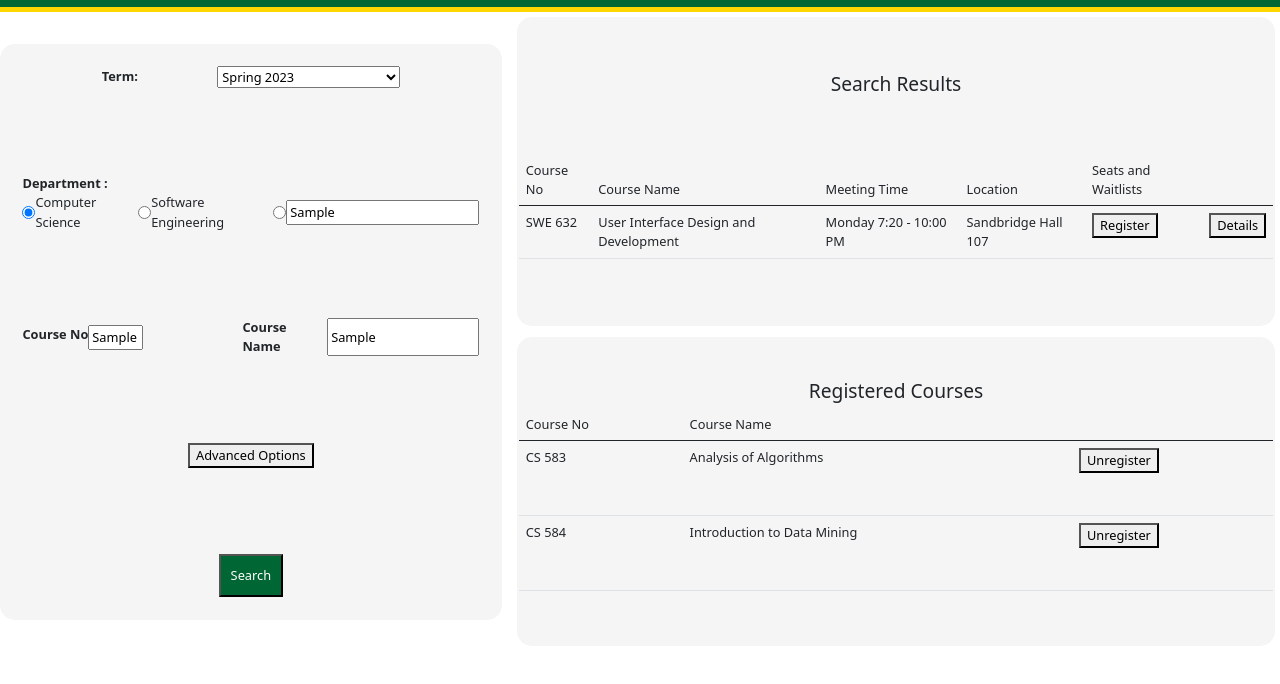
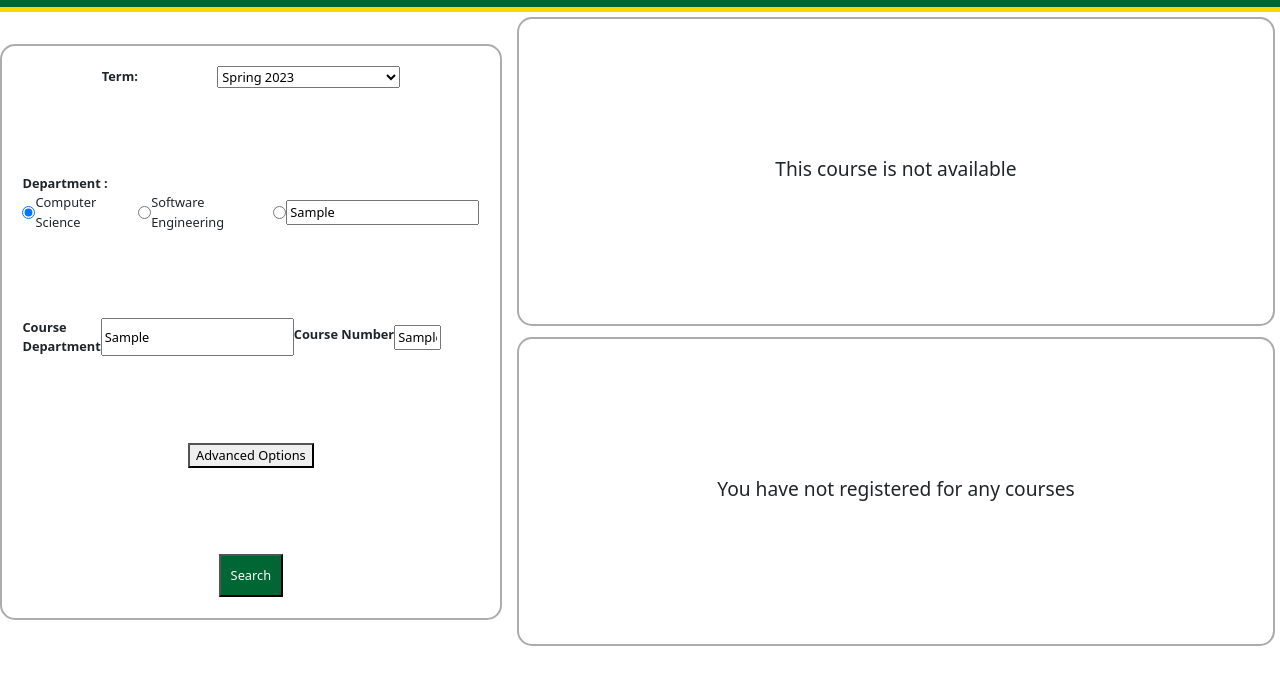
Before and after one commit to praneethravuri/Patriot-Board, a plain HTML site: page Registration.html in a window 1280 px wide. Both pictures are taken after typing "Sample", "Sample", "Sample" into the empty fields and a click on the button "Search". Shown: the part 80-764 px from the top of the page. Drawn offline with nearby package versions, Linux system fonts and the light colour scheme.

Commit message:
Implemented course searching and displaying

```diff
--- a/CSS/registration.css
+++ b/CSS/registration.css
@@ -31,10 +31,10 @@ form {
       align-self: center;
       width: 98%;
       height: 90%;
-      border: 2px solid whitesmoke;
+      border: 2px solid rgb(172, 172, 172);
       border-radius: 15px;
       padding: 4%;
-      background-color: whitesmoke;
+      background-color: white;
       justify-content: space-between;
       }
 
@@ -78,9 +78,9 @@ margin:0.7%;
 flex-direction: column;
 justify-content : space-evenly;
      align-items: center;
-      border: 2px solid whitesmoke;
+      border: 2px solid rgb(172, 172, 172);;
     border-radius: 15px;
-    background-color: whitesmoke;
+    background-color: white;
 display: flex;
 }
 
@@ -90,9 +90,9 @@ margin:0.7%;
 flex-direction: column;
 justify-content : center;
 align-items: center;
-border: 2px solid whitesmoke;
+border: 2px solid rgb(172, 172, 172);;
 border-radius: 15px;
-background-color: whitesmoke;
+background-color: white;
 display: flex;
 
 }
@@ -120,3 +120,8 @@ label{
 font-weight: bold;
 display : flex;
 }
+
+.table, .table td, .table tr{
+    text-align: center;
+    border: 2px solid black;
+}
--- /dev/null
+++ b/JS/registration.js
@@ -0,0 +1,58 @@
+function showPWField() {
+    var id = document.getElementById("AdvancedSearch");
+    if (id.style.display === "none") {
+        id.style.cssText = "display: flex; flex-direction:column; min-height: 20%; justify-content: space-between;";
+    } else {
+        id.style.display = "none";
+    }
+}
+
+function showPW() {
+    var id = document.getElementById("results");
+    if (id.style.display === "none") {
+        id.style.cssText = "display: flex;";
+    } else {
+        id.style.display = "none";
+    }
+}
+
+async function readJSONFile(url) {
+    const data = await $.getJSON(url);
+    return data;
+}
+
+let courseList = await readJSONFile("http://localhost:8080/JSON/courseList.json");
+
+$(document).ready(function(){
+    $("#registered-courses-table").hide();
+    $("#courses-status").text("You have not registered for any courses");
+});
+
+function showResults(course, courseList){
+    document.getElementById("results").style.display = "block";
+    $(document).ready(function(){
+        let row = "<tr>"
+        row += "<td>" + course + "</td>"
+        row += "<td>" + courseList[course].instrName + "</td>"
+        row += "<td>" + courseList[course].location + "</td>"
+        row += "<td>" + courseList[course].timings + "</td>"
+        course = course.split(" ");
+        course = course[0] + "-" + course[1];
+        row += "<td><button onclick = 'addCourse()' id = 'add-class' class=" + course + ">Add Course</button></td>"
+        $("#search-result-course").append(row);
+    });
+}
+
+
+
+$(document).ready(function(){
+    $("#search-btn").click(function(){
+        let course = ($("#dcode").val() + " " + $("#cno").val()).toUpperCase();
+        if(course in courseList){
+            showResults(course, courseList);
+        }
+        else{
+            $("#search-result").text("This course is not available");
+        }
+    });
+});
--- a/JSON/courseList.json
+++ b/JSON/courseList.json
@@ -33,5 +33,35 @@
         "instrName" : "Michael Brown",
         "location" : "Art and Design Building | Room: 1040",
         "timings" : "Tuesday | 9:00am - 11:40am"
+    },
+    "STAT 550" : {
+        "instrName" : "Jennifer Kim",
+        "location" : "Exploratory Hall | Room: 2040",
+        "timings" : "Monday | 9:00am - 11:40am"
+    },
+    "MATH 650" : {
+        "instrName" : "David Lee",
+        "location" : "Art and Design Building | Room: 3080",
+        "timings" : "Wednesday | 1:30pm - 4:10pm"
+    },
+    "ECON 420" : {
+        "instrName" : "Susan Park",
+        "location" : "Innovation Hall | Room: 101",
+        "timings" : "Friday | 9:00am - 11:40am"
+    },
+    "CHEM 430" : {
+        "instrName" : "Michael Davis",
+        "location" : "Planetary Hall | Room: 3030",
+        "timings" : "Thursday | 1:30pm - 4:10pm"
+    },
+    "PHYS 650" : {
+        "instrName" : "Karen Johnson",
+        "location" : "Art and Design Building | Room: 1080",
+        "timings" : "Tuesday | 1:30pm - 4:10pm"
+    },
+    "ENG 520" : {
+        "instrName" : "James Wilson",
+        "location" : "Engineering Building | Room: 1020",
+        "timings" : "Wednesday | 9:00am - 11:40am"
     }
 }
--- a/Registration.html
+++ b/Registration.html
@@ -8,6 +8,8 @@
     <link rel="stylesheet" href="./CSS/nav-bar.css">
     <link rel="stylesheet" href="./CSS/Registration.css">
 <link href="https://cdn.jsdelivr.net/npm/bootstrap@5.0.2/dist/css/bootstrap.min.css" rel="stylesheet" integrity="sha384-EVSTQN3/azprG1Anm3QDgpJLIm9Nao0Yz1ztcQTwFspd3yD65VohhpuuCOmLASjC" crossorigin="anonymous">
+<script src="https://ajax.googleapis.com/ajax/libs/jquery/3.6.3/jquery.min.js"></script>
+<script src="https://ajax.googleapis.com/ajax/libs/jqueryui/1.13.2/jquery-ui.min.js"></script>
 
 </head>
 <body>
@@ -62,28 +64,17 @@
             </div>
             <div class="groupOfForm">
             <div class = "close">
-                <label name="cno"> Course No </label>
-                <input type="text" name="cno" id="cno">
+                <label name="dcode"> Course Department </label>
+                <input type="text" name="dcode" id="dcode">
                 </div>
                 <div class = "close">
-                <label name="cName"> Course Name</label>
-                <input type="text" name="cName" id="cName">
+                <label name="cno"> Course Number</label>
+                <input type="text" name="cno" id="cno">
                 </div>
             </div>
 
             <div class="groupOfForm">
-                <button onclick="showPWField()" type="button" style="cursor: pointer;"> Advanced Options</button>
-                <script>
-                    function showPWField() {
-                        var id = document.getElementById("AdvancedSearch");
-                                if (id.style.display === "none") {
-                                             id.style.cssText = "display: flex; flex-direction:column; min-height: 20%; justify-content: space-between;";
-                                          } else {
-                                            id.style.display = "none";
-                                          }
-                                }
-
-                </script>
+                <button type="button" style="cursor: pointer;" id="advanced-option"> Advanced Options</button>
             </div>
 
             <div input="groupOfInput" style="display:none" id="AdvancedSearch">
@@ -126,85 +117,46 @@
 
 
             <div class="groupOfForm">
-                <button class="button" type="button" onclick="showPW()">Search</button>
-                <script>
-                    function showPW() {
-                        var id = document.getElementById("results");
-                                if (id.style.display === "none") {
-                                             id.style.cssText = "display: flex;";
-                                          } else {
-                                            id.style.display = "none";
-                                          }
-                        }
-
-                </script>
+                <button class="button" type="button" id="search-btn">Search</button>
             </div>
         </form>
     </div>
     <div id="col-2">
         <div id="row21">
-            <h4> Search Results </h4>
+            <h4 id="search-result"> Search Results </h4>
             <div id="results" style="display:none">
                 <table class="table">
                     <thead>
                     <tr>
-                        <td scope="col">Course No</td>
-                        <td scope="col">Course Name</td>
-                        <td scope="col"> Meeting Time</td>
-                        <td scope="col"> Location</td>
-                        <td scope="col"> Seats and Waitlists</td>
-                        <td></td>
+                        <td>Course</td>
+                        <td>Instructor Name</td>
+                        <td>Location</td>
+                        <td>Timings</td>
+                        <td>Register</td>
                     </tr>
                     </thead>
-                    <tbody>
-                    <tr>
-                        <td scope="row">SWE 632</td>
-                        <td>User Interface Design and Development</td>
-                        <td> Monday 7:20 - 10:00 PM</td>
-                        <td> Sandbridge Hall 107</td>
-                        <td>
-                            <button>Register</button>
-                        </td>
-                        <td>
-                            <button>Details</button>
-                        </td>
-
-                    </tr>
-
+                    <tbody id="search-result-course">
                     </tbody>
                 </table>
             </div>
         </div>
         <div id="row22">
-            <h4> Registered Courses </h4>
-            <table class="table">
+            <h4 id="courses-status"></h4>
+            <table class="table" id="registered-courses-table">
                 <thead>
-                <tr>
-                    <td  scope="col">Course No</td>
-                    <td  scope="col">Course Name</td>
-                    <td></td>
-                </tr>
+                    <tr>
+                        <td>Course</td>
+                        <td>Instructor Name</td>
+                        <td>Location</td>
+                        <td>Timings</td>
+                    </tr>
                 </thead>
                 <tbody>
-                <tr>
-                    <td scope="row">CS 583</td>
-                    <td>Analysis of Algorithms</td>
-                    <td>
-                        <button>Unregister</button>
-                    </td>
-                </tr>
-                <tr>
-                    <td scope="row">CS 584</td>
-                    <td>Introduction to Data Mining</td>
-                    <td>
-                        <button>Unregister</button>
-                    </td>
-                </tr>
                 </tbody>
             </table>
         </div>
     </div>
 </section>
-
+<script type="module" src="./JS/registration.js"></script>
 </body>
 </html>
```
Also changed, not shown: home-page.html (+1 -1 lines).
